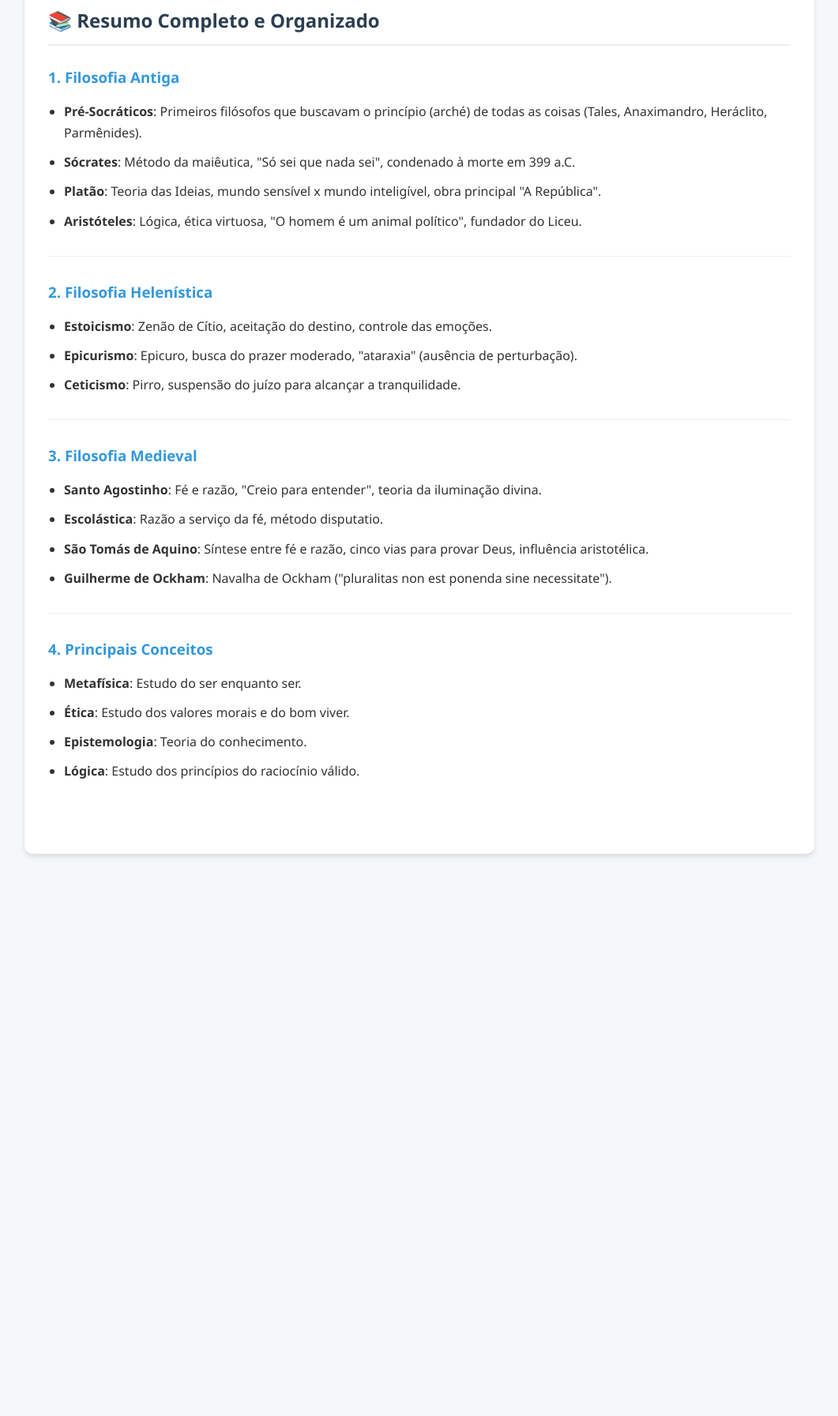
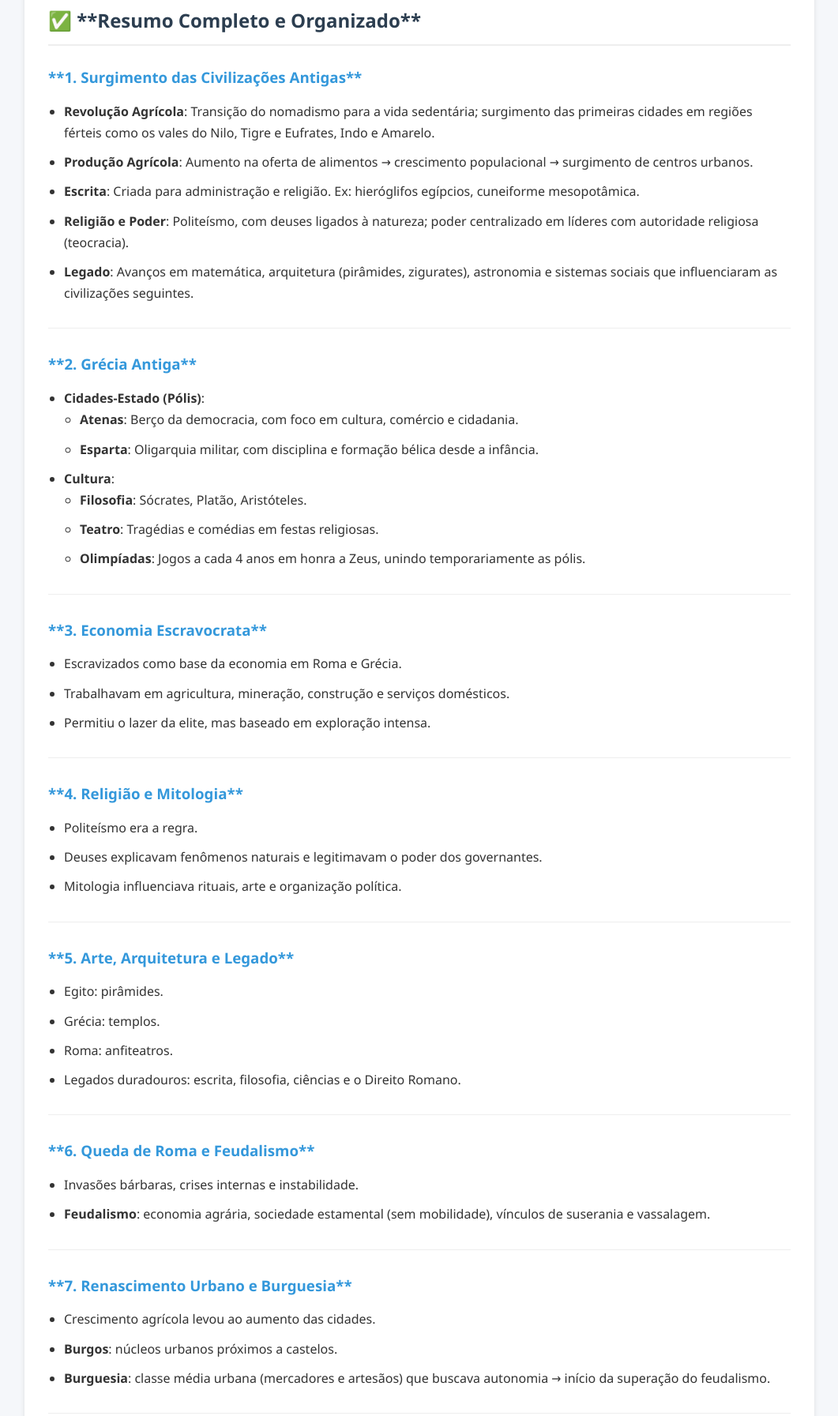
Before and after one commit to Ninguem83645/TRABALHO-, a plain HTML site: page index.html in a window 1280 px wide. Shown: the part 280-2073 px from the top of the page at 79% size, without its empty margins (109-1170 px from the left). Before the commit the page ends 1381 px from the top, so only its background shows below. Drawn offline with Linux system fonts and the light colour scheme.

Commit message:
Update index.html

```diff
--- a/index.html
+++ b/index.html
@@ -265,44 +265,115 @@
         </div>
 
         <div id="summaryContent" class="content active-content">
-            <h2>📚 Resumo Completo e Organizado</h2>
+            <h2>✅ **Resumo Completo e Organizado**</h2>
 
             <div class="section">
-                <h3>1. Filosofia Antiga</h3>
+                <h3>**1. Surgimento das Civilizações Antigas**</h3>
                 <ul>
-                    <li><strong>Pré-Socráticos</strong>: Primeiros filósofos que buscavam o princípio (arché) de todas as coisas (Tales, Anaximandro, Heráclito, Parmênides).</li>
-                    <li><strong>Sócrates</strong>: Método da maiêutica, "Só sei que nada sei", condenado à morte em 399 a.C.</li>
-                    <li><strong>Platão</strong>: Teoria das Ideias, mundo sensível x mundo inteligível, obra principal "A República".</li>
-                    <li><strong>Aristóteles</strong>: Lógica, ética virtuosa, "O homem é um animal político", fundador do Liceu.</li>
+                    <li><strong>Revolução Agrícola</strong>: Transição do nomadismo para a vida sedentária; surgimento das primeiras cidades em regiões férteis como os vales do Nilo, Tigre e Eufrates, Indo e Amarelo.</li>
+                    <li><strong>Produção Agrícola</strong>: Aumento na oferta de alimentos → crescimento populacional → surgimento de centros urbanos.</li>
+                    <li><strong>Escrita</strong>: Criada para administração e religião. Ex: hieróglifos egípcios, cuneiforme mesopotâmica.</li>
+                    <li><strong>Religião e Poder</strong>: Politeísmo, com deuses ligados à natureza; poder centralizado em líderes com autoridade religiosa (teocracia).</li>
+                    <li><strong>Legado</strong>: Avanços em matemática, arquitetura (pirâmides, zigurates), astronomia e sistemas sociais que influenciaram as civilizações seguintes.</li>
                 </ul>
             </div>
 
             <div class="section">
-                <h3>2. Filosofia Helenística</h3>
+                <h3>**2. Grécia Antiga**</h3>
                 <ul>
-                    <li><strong>Estoicismo</strong>: Zenão de Cítio, aceitação do destino, controle das emoções.</li>
-                    <li><strong>Epicurismo</strong>: Epicuro, busca do prazer moderado, "ataraxia" (ausência de perturbação).</li>
-                    <li><strong>Ceticismo</strong>: Pirro, suspensão do juízo para alcançar a tranquilidade.</li>
+                    <li><strong>Cidades-Estado (Pólis)</strong>:
+                        <ul>
+                            <li><strong>Atenas</strong>: Berço da democracia, com foco em cultura, comércio e cidadania.</li>
+                            <li><strong>Esparta</strong>: Oligarquia militar, com disciplina e formação bélica desde a infância.</li>
+                        </ul>
+                    </li>
+                    <li><strong>Cultura</strong>:
+                        <ul>
+                            <li><strong>Filosofia</strong>: Sócrates, Platão, Aristóteles.</li>
+                            <li><strong>Teatro</strong>: Tragédias e comédias em festas religiosas.</li>
+                            <li><strong>Olimpíadas</strong>: Jogos a cada 4 anos em honra a Zeus, unindo temporariamente as pólis.</li>
+                        </ul>
+                    </li>
                 </ul>
             </div>
 
             <div class="section">
-                <h3>3. Filosofia Medieval</h3>
+                <h3>**3. Economia Escravocrata**</h3>
                 <ul>
-                    <li><strong>Santo Agostinho</strong>: Fé e razão, "Creio para entender", teoria da iluminação divina.</li>
-                    <li><strong>Escolástica</strong>: Razão a serviço da fé, método disputatio.</li>
-                    <li><strong>São Tomás de Aquino</strong>: Síntese entre fé e razão, cinco vias para provar Deus, influência aristotélica.</li>
-                    <li><strong>Guilherme de Ockham</strong>: Navalha de Ockham ("pluralitas non est ponenda sine necessitate").</li>
+                    <li>Escravizados como base da economia em Roma e Grécia.</li>
+                    <li>Trabalhavam em agricultura, mineração, construção e serviços domésticos.</li>
+                    <li>Permitiu o lazer da elite, mas baseado em exploração intensa.</li>
                 </ul>
             </div>
 
             <div class="section">
-                <h3>4. Principais Conceitos</h3>
+                <h3>**4. Religião e Mitologia**</h3>
                 <ul>
-                    <li><strong>Metafísica</strong>: Estudo do ser enquanto ser.</li>
-                    <li><strong>Ética</strong>: Estudo dos valores morais e do bom viver.</li>
-                    <li><strong>Epistemologia</strong>: Teoria do conhecimento.</li>
-                    <li><strong>Lógica</strong>: Estudo dos princípios do raciocínio válido.</li>
+                    <li>Politeísmo era a regra.</li>
+                    <li>Deuses explicavam fenômenos naturais e legitimavam o poder dos governantes.</li>
+                    <li>Mitologia influenciava rituais, arte e organização política.</li>
+                </ul>
+            </div>
+
+            <div class="section">
+                <h3>**5. Arte, Arquitetura e Legado**</h3>
+                <ul>
+                    <li>Egito: pirâmides.</li>
+                    <li>Grécia: templos.</li>
+                    <li>Roma: anfiteatros.</li>
+                    <li>Legados duradouros: escrita, filosofia, ciências e o Direito Romano.</li>
+                </ul>
+            </div>
+
+            <div class="section">
+                <h3>**6. Queda de Roma e Feudalismo**</h3>
+                <ul>
+                    <li>Invasões bárbaras, crises internas e instabilidade.</li>
+                    <li><strong>Feudalismo</strong>: economia agrária, sociedade estamental (sem mobilidade), vínculos de suserania e vassalagem.</li>
+                </ul>
+            </div>
+
+            <div class="section">
+                <h3>**7. Renascimento Urbano e Burguesia**</h3>
+                <ul>
+                    <li>Crescimento agrícola levou ao aumento das cidades.</li>
+                    <li><strong>Burgos</strong>: núcleos urbanos próximos a castelos.</li>
+                    <li><strong>Burguesia</strong>: classe média urbana (mercadores e artesãos) que buscava autonomia → início da superação do feudalismo.</li>
+                </ul>
+            </div>
+
+            <div class="section">
+                <h3>**8. Cruzadas e Renascimento Comercial**</h3>
+                <ul>
+                    <li>Objetivo: reconquistar Jerusalém.</li>
+                    <li>Consequência: reabertura do Mediterrâneo ao comércio.</li>
+                    <li>Aumento do fluxo de especiarias e moedas → feiras e rotas comerciais (Veneza, Gênova, Champagne).</li>
+                </ul>
+            </div>
+
+            <div class="section">
+                <h3>**9. Crises do Século XIV**</h3>
+                <ul>
+                    <li><strong>Fomes e Peste Negra</strong>: despovoamento, crise feudal.</li>
+                    <li><strong>Guerras</strong>: Guerra dos Cem Anos.</li>
+                    <li><strong>Consequências</strong>: revoltas sociais e camponesas, enfraquecimento dos senhores feudais.</li>
+                </ul>
+            </div>
+
+            <div class="section">
+                <h3>**10. Escolástica, Arte e Monasticismo**</h3>
+                <ul>
+                    <li><strong>Escolástica</strong>: fé + razão; valorização do trabalho como ordem divina (São Tomás de Aquino).</li>
+                    <li><strong>Arte Gótica e Manuscritos</strong>: beleza como devoção; trabalho artístico era forma de servir a Deus.</li>
+                    <li><strong>Monasticismo</strong>: oração + trabalho manual. Mosteiros como centros econômicos e culturais.</li>
+                </ul>
+            </div>
+
+            <div class="section">
+                <h3>**11. Formação dos Estados Nacionais**</h3>
+                <ul>
+                    <li>Enfraquecimento da nobreza e centralização do poder pelos reis.</li>
+                    <li>Criação de leis, impostos, exércitos e identidade nacional.</li>
                 </ul>
             </div>
         </div>
@@ -604,6 +675,9 @@
                 <div class="options">
                     <div class="option">A) A razão e a fé são harmoniosas e complementares</div>
                     <div class="option">B) A fé deve rejeitar completamente a razão humana</div>
+                    <div class="option">>
+                    <div class="option">A) A razão e a fé são harmoniosas e complementares</div>
+                    <div class="option">B) A fé deve rejeitar completamente a razão humana</div>
                     <div class="option">C) A filosofia deve substituir a teologia</div>
                     <div class="option">D) Só a revelação divina pode levar ao conhecimento verdadeiro</div>
                 </div>
```
